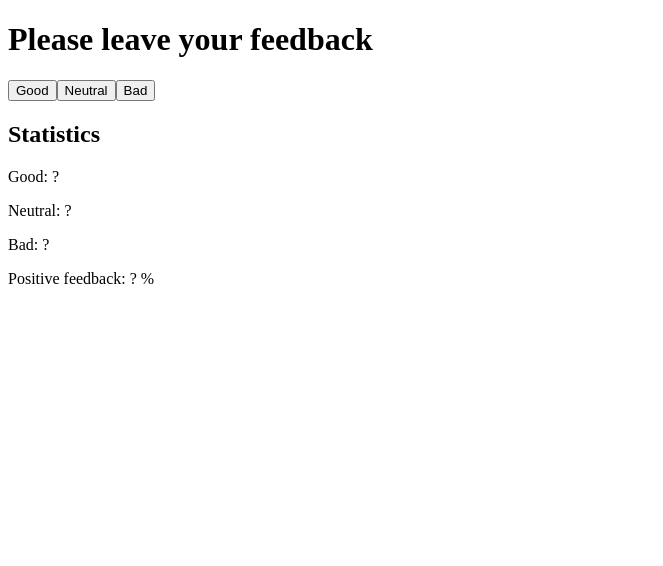
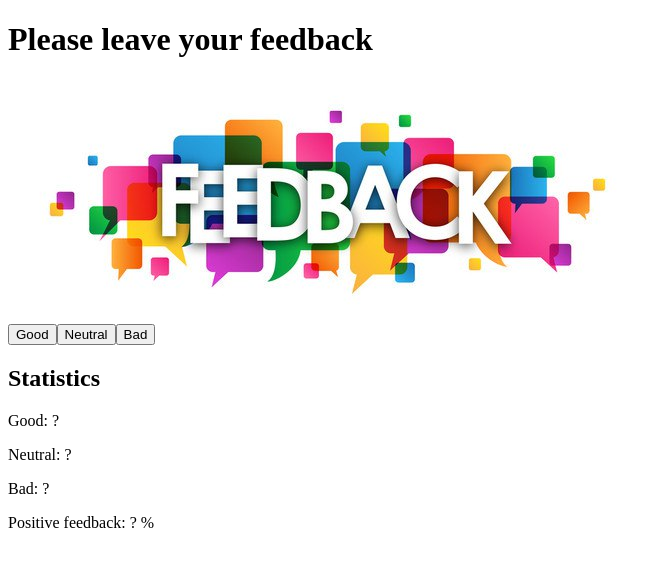
Before and after one commit to Kateryna-Borysenko/goit-react-hw-02-feedback, a React (Create React App) app: page / in a window 1280 px wide. Shown: the top 566 px of the page, without its empty margins (0-663 px from the left). Built offline with nearby package versions, Linux system fonts and the light colour scheme.

Commit message:
Added image

```diff
--- a/src/components/App/App.jsx
+++ b/src/components/App/App.jsx
@@ -1,5 +1,6 @@
 import React, { Component } from 'react';
 // import PropTypes from 'prop-types'
+import image from 'images/feedback.jpeg';
 
 export class App extends Component {
   state = {
@@ -13,6 +14,7 @@ export class App extends Component {
       <div>
         {/* Section start */}
         <h1 className="title">Please leave your feedback</h1>
+        <img src={image} alt="Feedback" />
         {/* Section end */}
 
         {/* Counter start */}
```
Also changed, not shown: 1 other file (tests, documents, lock files or other folders).
